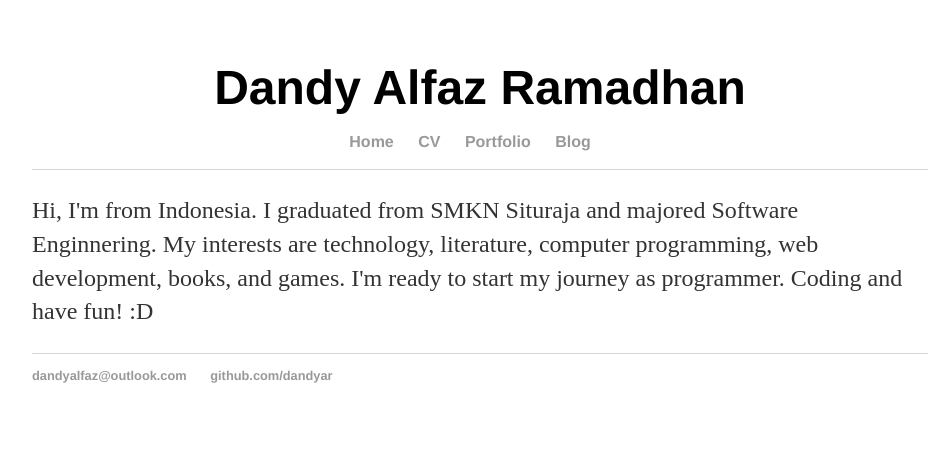
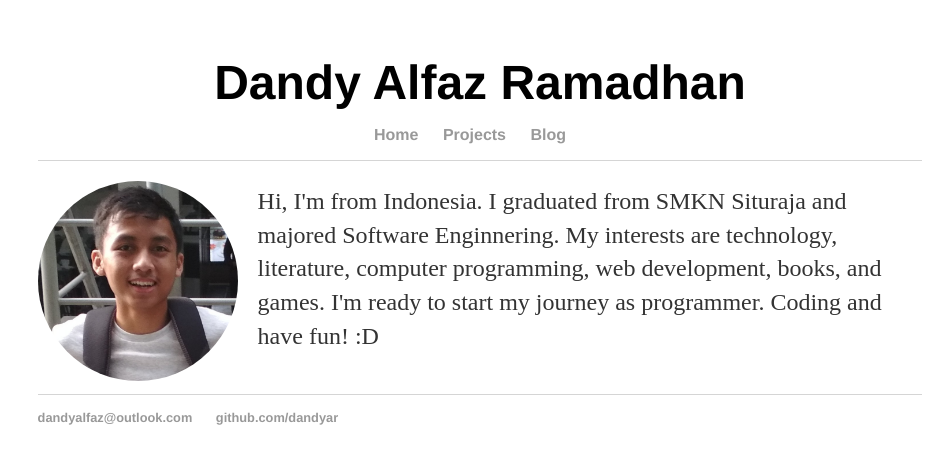
Before and after one commit to dandyar/dandyar.github.io, a Jekyll site: the page built from index.html, in a window 1280 px wide. Shown: the top 464 px of the page, without its empty margins (160-1093 px from the left). Built offline with Jekyll 4.4.1, drawn with Linux system fonts in a browser that asks for light colours.

Commit message:
Edit existing files

```diff
--- a/_layouts/default.html
+++ b/_layouts/default.html
@@ -8,29 +8,33 @@
   <link rel="stylesheet" href="/css/main.css">
 </head>
 <body>
-
   <header>
+    <div class="container">
+      <div id="title">
           <h1>Dandy Alfaz Ramadhan</h1>
-  </header>
-
+      </div>
       <nav>
         <ul>
           <li><a href="/">Home</a></li>
-      <li><a href="/cv/">CV</a></li>
-      <li><a href="/portfolio">Portfolio</a></li>
+          <li><a href="/projects">Projects</a></li>
           <li><a href="/blog">Blog</a></li>
         </ul>
       </nav>
+    </div>
+  </header>
+
   <div class="container">
 
     {{ content }}
 
   </div>
   <footer>
+    <div class="container">
       <ul>
         <li><a href="mailto:dandyalfaz@outlook.com">dandyalfaz@outlook.com</a></li>
         <li><a href="https://github.com/dandyar">github.com/dandyar</a></li>
       </ul>
+    </div>
   </footer>
 </body>
 </html>
--- a/css/main.css
+++ b/css/main.css
@@ -1,35 +1,48 @@
-body { margin: 60px auto; width: 70%; }
+body{ padding-top: 15px; }
+.container { margin: 0 auto; width: 70%; }
+.intro{
+  overflow: hidden;
+}
+
+.profile-pic{
+  margin-top: 20px;
+  margin-right: 20px;
+  width: 200px;
+  height: 200px;
+  float: left;
+}
+
+.profile-pic img{
+  width: 100%;
+  border-radius: 180px;
+}
 
 a { text-decoration: none; color: #999; }
 a:hover { text-decoration: underline; }
 
-p, ul { font-size: 1.5em; line-height: 1.4em; color: #333; }
+p, table{ font-size: 1.5em; line-height: 1.4em; color: #333; }
 
-h1, h2, h3, h4 { font-family: 'Helvetica', 'Arial', 'Sans-Serif'; }
+h1, h2, h3, h4, a { font-family: 'Helvetica', 'Arial', 'Sans-Serif'; }
 h1 { font-size: 3em;  }
 h2 { font-size: 2.7em; }
 h3 { font-size: 2.3em; }
 h4 { font-size: 1.9em; }
 
-header, nav{ text-align: center; }
-header h1{ margin-bottom: 0; }
-nav { border-bottom: 1px solid #d5d5d5;}
+nav{ border-bottom: 1px solid #d5d5d5; }
+div#title, nav{ text-align: center; }
+div#title h1{ margin-bottom: 0; }
 nav ul, footer ul { font-size: 1em; font-family: 'Helvetica', 'Arial', 'Sans-Serif'; padding: 0px; list-style: none; font-weight: bold; }
 nav ul li, footer ul li { display: inline; margin-right: 20px; }
-
-footer { border-top: 1px solid #d5d5d5; font-size: .8em; }
+footer ul{ border-top: 1px solid #d5d5d5; font-size: .8em; padding-top: 15px;}
 
 /* Blog */
 ul.posts { margin: 20px auto 40px; font-size: 1.5em; }
 ul.posts li { list-style: none; }
 
 /* CV */
-.cv { margin: 0px 0px 60px; }
-.cv h1 { font-size: 3em; }
-.cv h2 { font-size: 2em; }
-.cv address, .cv .download { font-family: 'Helvetica', 'Arial', 'Sans-Serif'; }
-.cv address, .cv p { font-size: 1.2em; }
-.cv .download { float: right; font-size: .8em; text-transform: uppercase; }
+.cv section{ display: flex; justify-content: space-between;}
+.cv section a{ padding: 48px 0; }
+.td-bold { font-weight: bold; padding-right: 5vw;}
 
 /* Portfolio */
 #list-of-projects{ margin-bottom: 35px; }
--- a/index.html
+++ b/index.html
@@ -3,10 +3,12 @@ layout: default
 title: Dandy Alfaz Ramadhan
 ---
 
-<div>
+<div class="intro">
+	<div class="profile-pic">
+		<img src="images/Profile.JPG" alt="IMG_20180730_160752.jpg">
+	</div>
 	<p>Hi, I'm from Indonesia. I graduated from SMKN Situraja and majored Software Enginnering.
 		My interests are technology, literature, computer programming, web development, books, and games.
 		I'm ready to start my journey as programmer. Coding and have fun! :D
-
 	</p>
 </div>
--- a/portfolio/index.html
+++ b/projects/index.html
@@ -3,7 +3,7 @@ layout: default
 title: Portfolio | Dandy Alfaz Ramadhan
 ---
 
-<div class="portfolio">
+<div class="Projects">
 	<h4>Portfolio</h4>
 	<p>Here I list my projects that I've developed. Most of this projects are intended to me
 		to learn web development as Full Stack Developer when I was in school. I've provided the
```
Also changed, not shown: cv/index.html (deleted, +0 -8 lines), images/Profile.JPG (added). Lines whose indentation alone changed are shown as unchanged.
